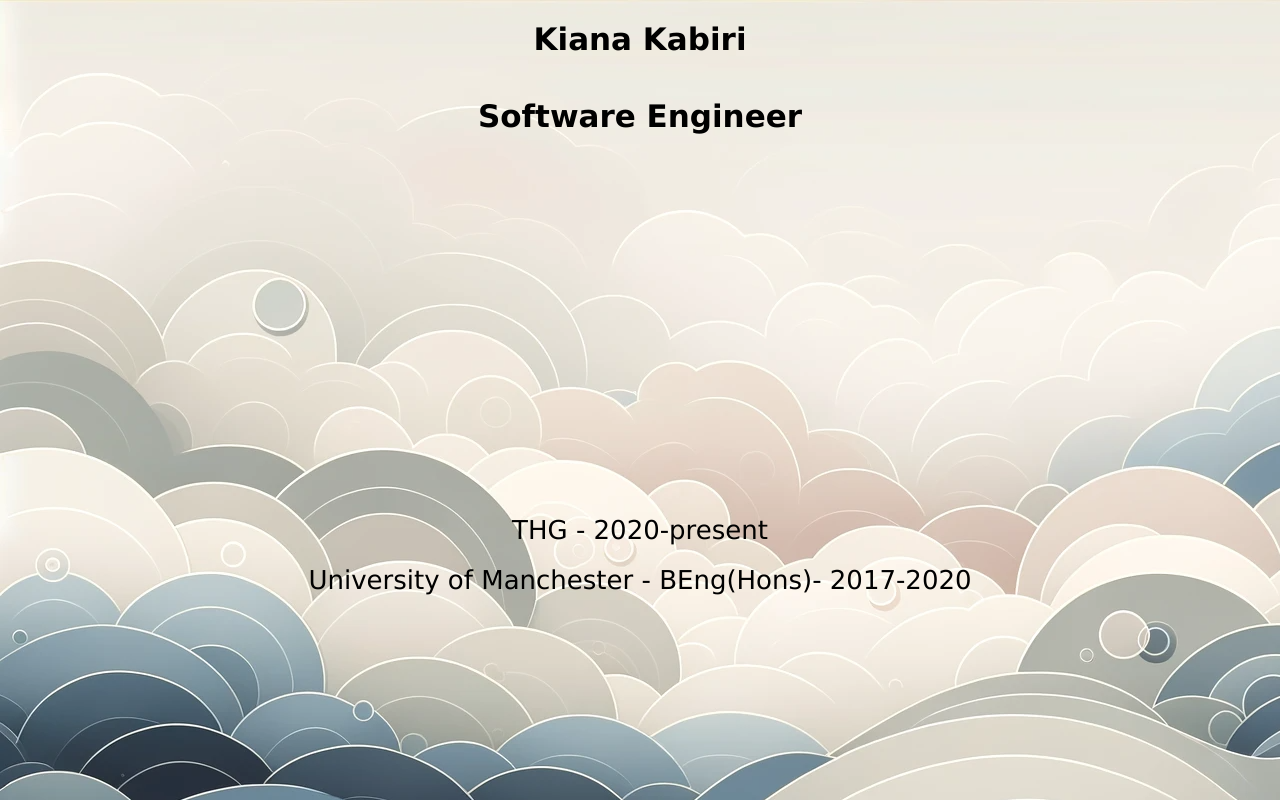
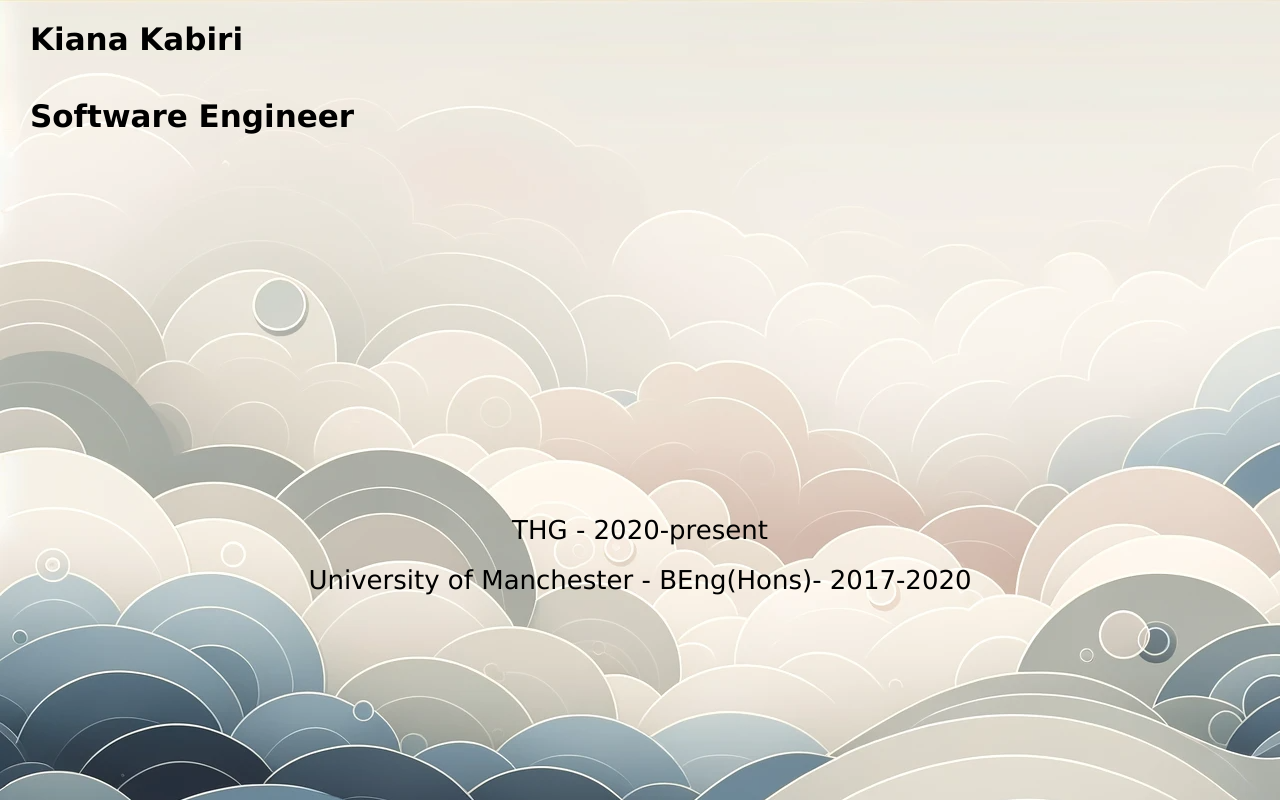
Before and after one commit to kiana-k7597/Portfolio, a React (Create React App) app: page / in a window 1280 px wide. Shown: the top 800 px of the page. Built offline with nearby package versions, Linux system fonts and the light colour scheme.

Commit message:
Change name to title

```diff
--- a/src/App.js
+++ b/src/App.js
@@ -1,4 +1,4 @@
-import { Header, HeaderText } from "./styling/Header.styles.tsx";
+import { Header, Title } from "./styling/Header.styles.tsx";
 import { Body, BodyText } from "./styling/Body.styles.tsx";
 import { MainPage } from "./styling/MainPage.styles.tsx";
 function App() {
@@ -6,8 +6,8 @@ function App() {
     <>
       <MainPage>
         <Header>
-          <HeaderText>Kiana Kabiri</HeaderText>
-          <HeaderText>Software Engineer</HeaderText>
+          <Title>Kiana Kabiri</Title>
+          <Title>Software Engineer</Title>
         </Header>
         <Body>
           <BodyText>THG - 2020-present</BodyText>
--- a/src/styling/Header.styles.tsx
+++ b/src/styling/Header.styles.tsx
@@ -8,8 +8,9 @@ flex-direction: column;
 justify-content: center;
 `
 
-export const HeaderText = styled.h1`
+export const Title = styled.h1`
 display: flex;
-justify-content: center;
+justify-content: flex-start;
+padding-left: 30px;
 font-size: calc(15px + 2vmin);
 `
```
